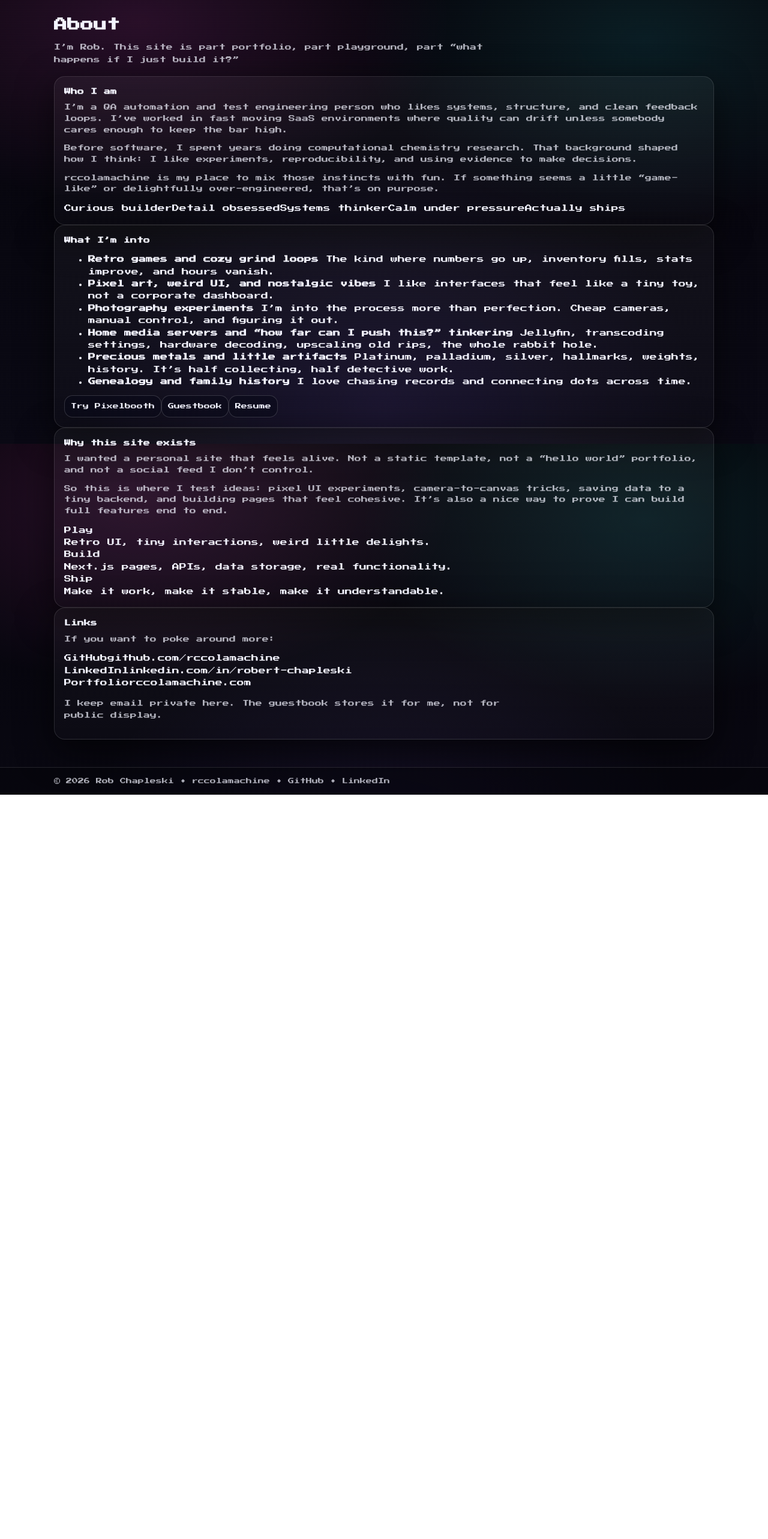
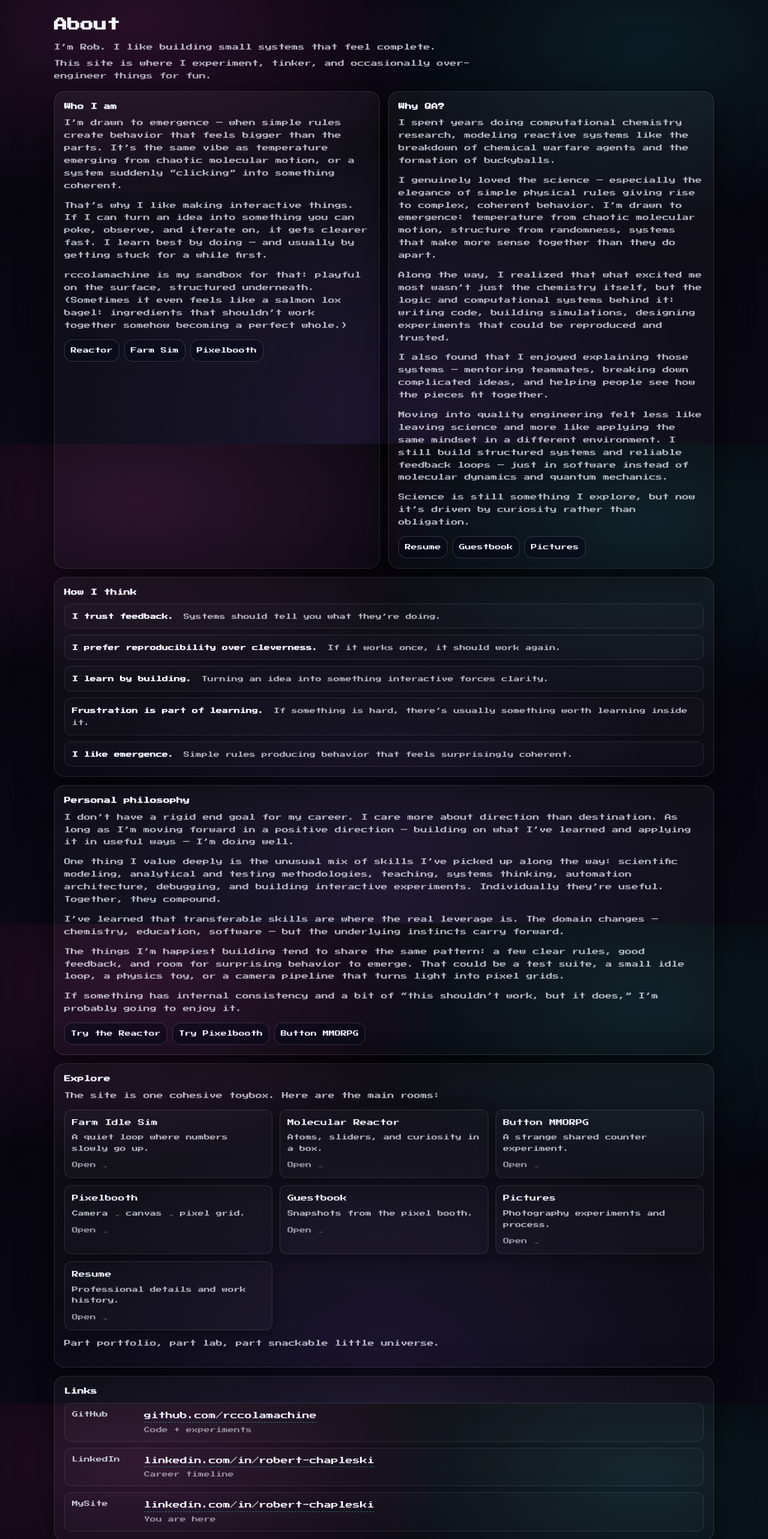
Before and after one commit to rccolamachine/project-site, a Next.js app: page /about in a window 1280 px wide. Shown: the part 60-2626 px from the top of the page at 60% size. Before the commit the page ends 1385 px from the top, so only its background shows below. Built offline with nearby package versions, Linux system fonts and the light colour scheme.

Commit message:
cleaning up About

```diff
--- /dev/null
+++ b/app/about/about.css
@@ -0,0 +1,232 @@
+/* app/about/about.css */
+/* About-specific layout + components. Keeps global arcade vibe, fixes structure. */
+
+.aboutHeader {
+  margin-bottom: 14px;
+}
+
+.aboutLedeBreak {
+  display: block;
+  margin-top: 6px;
+}
+
+/* Grid */
+.aboutGrid {
+  display: grid;
+  grid-template-columns: repeat(12, minmax(0, 1fr));
+  gap: 14px;
+}
+
+.aboutCard {
+  grid-column: span 6;
+}
+
+.aboutWide {
+  grid-column: 1 / -1;
+}
+
+/* Text spacing */
+.aboutTight {
+  margin: 0 0 12px;
+  color: var(--muted);
+  font-size: 11px;
+  line-height: 1.9;
+}
+
+.aboutSubtle {
+  color: var(--muted);
+  font-size: 11px;
+  line-height: 1.9;
+  margin: 0 0 12px;
+}
+
+/* Tag chips */
+.aboutTags {
+  display: flex;
+  flex-wrap: wrap;
+  gap: 8px;
+  margin-top: 10px;
+}
+
+.tag {
+  display: inline-flex;
+  align-items: center;
+  padding: 6px 8px;
+  border-radius: 999px;
+  border: 1px solid rgba(255, 255, 255, 0.14);
+  background: rgba(10, 10, 25, 0.38);
+  color: rgba(243, 244, 255, 0.82);
+  font-size: 10px;
+  letter-spacing: 0px;
+}
+
+/* Button row */
+.aboutButtons {
+  display: flex;
+  flex-wrap: wrap;
+  gap: 8px;
+  margin-top: 12px;
+}
+
+/* Mini theme cards */
+.miniGrid {
+  display: grid;
+  grid-template-columns: repeat(3, minmax(0, 1fr));
+  gap: 12px;
+  margin-top: 12px;
+}
+
+.miniCard {
+  border: 1px solid var(--line);
+  border-radius: calc(var(--radius) - 6px);
+  background: rgba(255, 255, 255, 0.02);
+  padding: 12px;
+}
+
+.miniTitle {
+  font-size: 10px;
+  color: var(--text);
+  margin-bottom: 6px;
+}
+
+.miniText {
+  color: var(--muted);
+  font-size: 10px;
+  line-height: 1.85;
+}
+
+/* Explore feature grid */
+.aboutFeatureGrid {
+  display: grid;
+  grid-template-columns: repeat(3, minmax(0, 1fr));
+  gap: 12px;
+  margin-top: 12px;
+}
+
+.featureCard {
+  display: block;
+  border: 1px solid var(--line);
+  border-radius: calc(var(--radius) - 6px);
+  padding: 12px;
+  background: rgba(255, 255, 255, 0.02);
+  box-shadow: 0 10px 26px rgba(0, 0, 0, 0.35);
+  transition: transform 120ms ease, border-color 120ms ease, background 120ms ease;
+}
+
+.featureCard:hover {
+  transform: translateY(-1px);
+  border-color: rgba(45, 226, 230, 0.45);
+  background: rgba(45, 226, 230, 0.06);
+}
+
+.featureTitle {
+  color: var(--text);
+  font-size: 11px;
+  margin-bottom: 6px;
+}
+
+.featureDesc {
+  color: var(--muted);
+  font-size: 10px;
+  line-height: 1.85;
+}
+
+.featureHint {
+  margin-top: 10px;
+  font-size: 10px;
+  color: rgba(243, 244, 255, 0.6);
+}
+
+/* Interests list cleanup */
+.aboutList {
+  list-style: none;
+  padding: 0;
+  margin: 0;
+  display: grid;
+  gap: 10px;
+}
+
+.aboutList li {
+  border: 1px solid rgba(255, 255, 255, 0.10);
+  background: rgba(255, 255, 255, 0.02);
+  border-radius: calc(var(--radius) - 6px);
+  padding: 10px 12px;
+}
+
+.aboutList strong {
+  display: inline-block;
+  color: var(--text);
+  font-size: 10px;
+  margin-right: 6px;
+}
+
+.aboutList span {
+  color: var(--muted);
+  font-size: 10px;
+}
+
+/* Links section */
+.aboutLinks {
+  display: grid;
+  gap: 10px;
+  margin-top: 10px;
+}
+
+.aboutLinkRow {
+  display: grid;
+  grid-template-columns: 110px 1fr;
+  gap: 10px;
+  align-items: start;
+  padding: 10px 12px;
+  border: 1px solid rgba(255, 255, 255, 0.10);
+  border-radius: calc(var(--radius) - 6px);
+  background: rgba(255, 255, 255, 0.02);
+}
+
+.aboutLinkLabel {
+  color: rgba(243, 244, 255, 0.8);
+  font-size: 10px;
+}
+
+.aboutLinkValue {
+  display: flex;
+  flex-direction: column;
+  gap: 4px;
+  min-width: 0;
+}
+
+.aboutLinkAnchor {
+  color: var(--text);
+  text-decoration: none;
+  border-bottom: 1px dashed rgba(45, 226, 230, 0.45);
+  width: fit-content;
+}
+
+.aboutLinkAnchor:hover {
+  color: var(--accent);
+  border-bottom-color: rgba(255, 79, 216, 0.45);
+}
+
+.aboutLinkNote {
+  color: rgba(243, 244, 255, 0.55);
+  font-size: 10px;
+}
+
+/* Responsive */
+@media (max-width: 900px) {
+  .aboutCard {
+    grid-column: 1 / -1;
+  }
+  .miniGrid {
+    grid-template-columns: 1fr;
+  }
+  .aboutFeatureGrid {
+    grid-template-columns: 1fr;
+  }
+}
+
+@media (max-width: 520px) {
+  .aboutLinkRow {
+    grid-template-columns: 1fr;
+  }
+}
--- a/app/about/page.js
+++ b/app/about/page.js
@@ -1,177 +1,315 @@
+import "./about.css";
+import Link from "next/link";
+
 export const metadata = {
   title: "About · rccolamachine",
-  description: "A personal about page for Rob and the rccolamachine site.",
+  description:
+    "About Rob — systems thinker, builder, and fan of simple rules creating surprising order.",
 };
+
+const INTERNAL_LINKS = [
+  {
+    title: "Farm Idle Sim",
+    href: "/farm",
+    desc: "A quiet loop where numbers slowly go up.",
+  },
+  {
+    title: "Molecular Reactor",
+    href: "/reactor",
+    desc: "Atoms, sliders, and curiosity in a box.",
+  },
+  {
+    title: "Button MMORPG",
+    href: "/button",
+    desc: "A strange shared counter experiment.",
+  },
+  {
+    title: "Pixelbooth",
+    href: "/pixelbooth",
+    desc: "Camera → canvas → pixel grid.",
+  },
+  {
+    title: "Guestbook",
+    href: "/guestbook",
+    desc: "Snapshots from the pixel booth.",
+  },
+  {
+    title: "Pictures",
+    href: "/pictures",
+    desc: "Photography experiments and process.",
+  },
+  {
+    title: "Resume",
+    href: "/resume",
+    desc: "Professional details and work history.",
+  },
+];
+
+const EXTERNAL_LINKS = [
+  {
+    label: "GitHub",
+    value: "github.com/rccolamachine",
+    href: "https://github.com/rccolamachine",
+    note: "Code + experiments",
+  },
+  {
+    label: "LinkedIn",
+    value: "linkedin.com/in/robert-chapleski",
+    href: "https://www.linkedin.com/in/robert-chapleski",
+    note: "Career timeline",
+  },
+  {
+    label: "MySite",
+    value: "linkedin.com/in/robert-chapleski",
+    href: "https://rccolamachine.com",
+    note: "You are here",
+  },
+];
 
 export default function AboutPage() {
   return (
     <section className="page">
-      <header style={{ marginBottom: 16 }}>
+      <header className="aboutHeader">
         <h1>About</h1>
         <p className="lede">
-          I’m Rob. This site is part portfolio, part playground, part “what
-          happens if I just build it?”
+          I’m Rob. I like building small systems that feel complete.
+          <span className="aboutLedeBreak">
+            This site is where I experiment, tinker, and occasionally
+            over-engineer things for fun.
+          </span>
         </p>
       </header>
 
       <div className="aboutGrid">
+        {/* Who I Am */}
         <div className="card aboutCard">
           <h2>Who I am</h2>
-          <p>
-            I’m a QA automation and test engineering person who likes systems,
-            structure, and clean feedback loops. I’ve worked in fast moving SaaS
-            environments where quality can drift unless somebody cares enough to
-            keep the bar high.
-          </p>
-          <p>
-            Before software, I spent years doing computational chemistry
-            research. That background shaped how I think: I like experiments,
-            reproducibility, and using evidence to make decisions.
-          </p>
-          <p>
-            rccolamachine is my place to mix those instincts with fun. If
-            something seems a little “game-like” or delightfully
-            over-engineered, that’s on purpose.
+
+          <p className="aboutTight">
+            I’m drawn to emergence — when simple rules create behavior that
+            feels bigger than the parts. It’s the same vibe as temperature
+            emerging from chaotic molecular motion, or a system suddenly
+            “clicking” into something coherent.
           </p>
 
-          <div className="aboutTags" aria-label="Highlights">
-            <span className="tag">Curious builder</span>
-            <span className="tag">Detail obsessed</span>
-            <span className="tag">Systems thinker</span>
-            <span className="tag">Calm under pressure</span>
-            <span className="tag">Actually ships</span>
+          <p className="aboutTight">
+            That’s why I like making interactive things. If I can turn an idea
+            into something you can poke, observe, and iterate on, it gets
+            clearer fast. I learn best by doing — and usually by getting stuck
+            for a while first.
+          </p>
+
+          <p className="aboutTight">
+            rccolamachine is my sandbox for that: playful on the surface,
+            structured underneath. (Sometimes it even feels like a salmon lox
+            bagel: ingredients that shouldn’t work together somehow becoming a
+            perfect whole.)
+          </p>
+
+          <div className="aboutButtons">
+            <Link className="btn" href="/reactor">
+              Reactor
+            </Link>
+            <Link className="btn" href="/farm">
+              Farm Sim
+            </Link>
+            <Link className="btn" href="/pixelbooth">
+              Pixelbooth
+            </Link>
           </div>
         </div>
 
+        {/* Why QA */}
         <div className="card aboutCard">
-          <h2>What I’m into</h2>
+          <h2>Why QA?</h2>
+
+          <p className="aboutTight">
+            I spent years doing computational chemistry research, modeling
+            reactive systems like the breakdown of chemical warfare agents and
+            the formation of buckyballs.
+          </p>
+
+          <p className="aboutTight">
+            I genuinely loved the science — especially the elegance of simple
+            physical rules giving rise to complex, coherent behavior. I’m drawn
+            to emergence: temperature from chaotic molecular motion, structure
+            from randomness, systems that make more sense together than they do
+            apart.
+          </p>
+
+          <p className="aboutTight">
+            Along the way, I realized that what excited me most wasn’t just the
+            chemistry itself, but the logic and computational systems behind it:
+            writing code, building simulations, designing experiments that could
+            be reproduced and trusted.
+          </p>
+
+          <p className="aboutTight">
+            I also found that I enjoyed explaining those systems — mentoring
+            teammates, breaking down complicated ideas, and helping people see
+            how the pieces fit together.
+          </p>
+
+          <p className="aboutTight">
+            Moving into quality engineering felt less like leaving science and
+            more like applying the same mindset in a different environment. I
+            still build structured systems and reliable feedback loops — just in
+            software instead of molecular dynamics and quantum mechanics.
+          </p>
+
+          <p className="aboutTight">
+            Science is still something I explore, but now it’s driven by
+            curiosity rather than obligation.
+          </p>
+
+          <div className="aboutButtons">
+            <Link className="btn" href="/resume">
+              Resume
+            </Link>
+            <Link className="btn" href="/guestbook">
+              Guestbook
+            </Link>
+            <Link className="btn" href="/pictures">
+              Pictures
+            </Link>
+          </div>
+        </div>
+
+        {/* How I Think */}
+        <div className="card aboutCard aboutWide">
+          <h2>How I think</h2>
 
           <ul className="aboutList">
             <li>
-              <strong>Retro games and cozy grind loops</strong>
+              <strong>I trust feedback.</strong>
+              <span> Systems should tell you what they’re doing.</span>
+            </li>
+            <li>
+              <strong>I prefer reproducibility over cleverness.</strong>
+              <span> If it works once, it should work again.</span>
+            </li>
+            <li>
+              <strong>I learn by building.</strong>
               <span>
                 {" "}
-                The kind where numbers go up, inventory fills, stats improve,
-                and hours vanish.
+                Turning an idea into something interactive forces clarity.
               </span>
             </li>
             <li>
-              <strong>Pixel art, weird UI, and nostalgic vibes</strong>
+              <strong>Frustration is part of learning.</strong>
               <span>
                 {" "}
-                I like interfaces that feel like a tiny toy, not a corporate
-                dashboard.
+                If something is hard, there’s usually something worth learning
+                inside it.
               </span>
             </li>
             <li>
-              <strong>Photography experiments</strong>
+              <strong>I like emergence.</strong>
               <span>
                 {" "}
-                I’m into the process more than perfection. Cheap cameras, manual
-                control, and figuring it out.
-              </span>
-            </li>
-            <li>
-              <strong>
-                Home media servers and “how far can I push this?” tinkering
-              </strong>
-              <span>
-                {" "}
-                Jellyfin, transcoding settings, hardware decoding, upscaling old
-                rips, the whole rabbit hole.
-              </span>
-            </li>
-            <li>
-              <strong>Precious metals and little artifacts</strong>
-              <span>
-                {" "}
-                Platinum, palladium, silver, hallmarks, weights, history. It’s
-                half collecting, half detective work.
-              </span>
-            </li>
-            <li>
-              <strong>Genealogy and family history</strong>
-              <span>
-                {" "}
-                I love chasing records and connecting dots across time.
+                Simple rules producing behavior that feels surprisingly
+                coherent.
               </span>
             </li>
           </ul>
+        </div>
 
-          <div className="aboutCTA">
-            <a className="btn" href="/pixelbooth">
+        {/* Personal Philosophy */}
+        <div className="card aboutCard aboutWide">
+          <h2>Personal philosophy</h2>
+
+          <p className="aboutTight">
+            I don’t have a rigid end goal for my career. I care more about
+            direction than destination. As long as I’m moving forward in a
+            positive direction — building on what I’ve learned and applying it
+            in useful ways — I’m doing well.
+          </p>
+
+          <p className="aboutTight">
+            One thing I value deeply is the unusual mix of skills I’ve picked up
+            along the way: scientific modeling, analytical and testing
+            methodologies, teaching, systems thinking, automation architecture,
+            debugging, and building interactive experiments. Individually
+            they’re useful. Together, they compound.
+          </p>
+
+          <p className="aboutTight">
+            I’ve learned that transferable skills are where the real leverage
+            is. The domain changes — chemistry, education, software — but the
+            underlying instincts carry forward.
+          </p>
+
+          <p className="aboutTight">
+            The things I’m happiest building tend to share the same pattern: a
+            few clear rules, good feedback, and room for surprising behavior to
+            emerge. That could be a test suite, a small idle loop, a physics
+            toy, or a camera pipeline that turns light into pixel grids.
+          </p>
+
+          <p className="aboutTight">
+            If something has internal consistency and a bit of “this shouldn’t
+            work, but it does,” I’m probably going to enjoy it.
+          </p>
+
+          <div className="aboutButtons">
+            <Link className="btn" href="/reactor">
+              Try the Reactor
+            </Link>
+            <Link className="btn" href="/pixelbooth">
               Try Pixelbooth
-            </a>
-            <a className="btn" href="/guestbook">
-              Guestbook
-            </a>
-            <a className="btn" href="/resume">
-              Resume
-            </a>
+            </Link>
+            <Link className="btn" href="/button">
+              Button MMORPG
+            </Link>
           </div>
         </div>
 
+        {/* Explore */}
         <div className="card aboutCard aboutWide">
-          <h2>Why this site exists</h2>
-          <p style={{ marginTop: 0 }}>
-            I wanted a personal site that feels alive. Not a static template,
-            not a “hello world” portfolio, and not a social feed I don’t
-            control.
-          </p>
-          <p>
-            So this is where I test ideas: pixel UI experiments,
-            camera-to-canvas tricks, saving data to a tiny backend, and building
-            pages that feel cohesive. It’s also a nice way to prove I can build
-            full features end to end.
+          <h2>Explore</h2>
+          <p className="aboutSubtle" style={{ marginTop: 0 }}>
+            The site is one cohesive toybox. Here are the main rooms:
           </p>
 
-          <div className="miniGrid" aria-label="Site themes">
-            <div className="miniCard">
-              <div className="miniTitle">Play</div>
-              <div className="miniText">
-                Retro UI, tiny interactions, weird little delights.
-              </div>
-            </div>
-            <div className="miniCard">
-              <div className="miniTitle">Build</div>
-              <div className="miniText">
-                Next.js pages, APIs, data storage, real functionality.
-              </div>
-            </div>
-            <div className="miniCard">
-              <div className="miniTitle">Ship</div>
-              <div className="miniText">
-                Make it work, make it stable, make it understandable.
-              </div>
-            </div>
+          <div className="aboutFeatureGrid">
+            {INTERNAL_LINKS.map((x) => (
+              <Link key={x.href} className="featureCard" href={x.href}>
+                <div className="featureTitle">{x.title}</div>
+                <div className="featureDesc">{x.desc}</div>
+                <div className="featureHint">Open →</div>
+              </Link>
+            ))}
           </div>
+
+          <p className="lede" style={{ marginTop: 12 }}>
+            Part portfolio, part lab, part snackable little universe.
+          </p>
         </div>
 
+        {/* Links */}
         <div className="card aboutCard aboutWide">
           <h2>Links</h2>
-          <p style={{ marginTop: 0 }}>If you want to poke around more:</p>
 
-          <div className="aboutLinks">
-            <div className="aboutLinkRow">
-              <span className="aboutLinkLabel">GitHub</span>
-              <span className="aboutLinkValue">github.com/rccolamachine</span>
-            </div>
-            <div className="aboutLinkRow">
-              <span className="aboutLinkLabel">LinkedIn</span>
-              <span className="aboutLinkValue">
-                linkedin.com/in/robert-chapleski
-              </span>
-            </div>
-            <div className="aboutLinkRow">
-              <span className="aboutLinkLabel">Portfolio</span>
-              <span className="aboutLinkValue">rccolamachine.com</span>
-            </div>
+          <div className="aboutLinks" role="list">
+            {EXTERNAL_LINKS.map((x) => (
+              <div className="aboutLinkRow" role="listitem" key={x.label}>
+                <div className="aboutLinkLabel">{x.label}</div>
+                <div className="aboutLinkValue">
+                  <a
+                    className="aboutLinkAnchor"
+                    href={x.href}
+                    target="_blank"
+                    rel="noreferrer"
+                  >
+                    {x.value}
+                  </a>
+                  {x.note ? (
+                    <span className="aboutLinkNote">{x.note}</span>
+                  ) : null}
+                </div>
+              </div>
+            ))}
           </div>
-
-          <p className="lede" style={{ marginTop: 14 }}>
-            I keep email private here. The guestbook stores it for me, not for
-            public display.
-          </p>
         </div>
       </div>
     </section>
```
